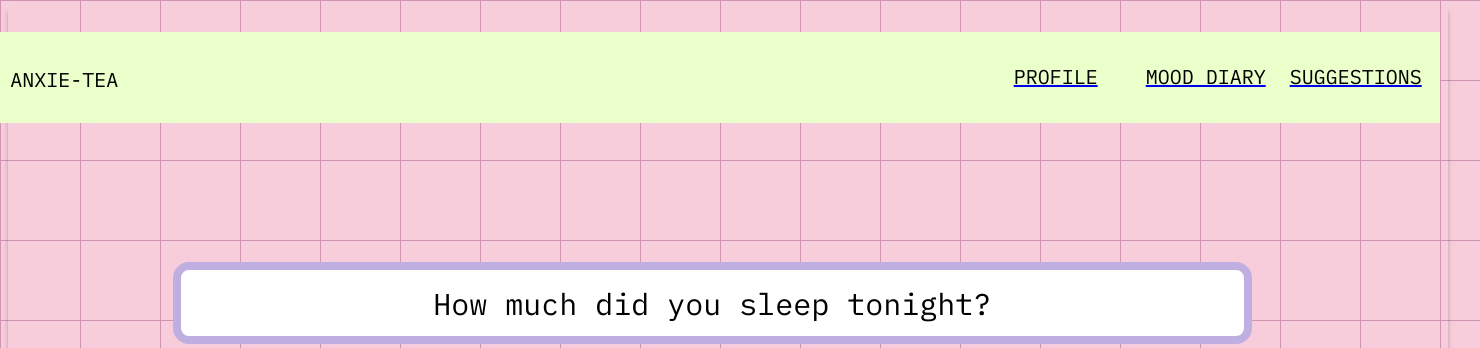
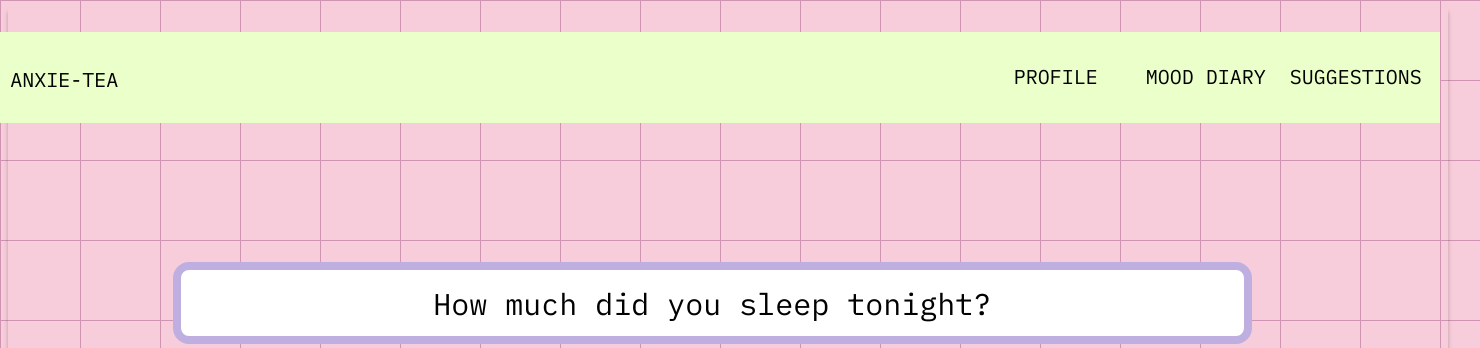
Before and after one commit to PennSpark/sp22-blue-AnxieTea, a Django app: page /sleep/ in a window 1480 px wide. Shown: the top 348 px of the page. Run offline with Django 3.2, Linux system fonts and the light colour scheme.

Commit message:
removed underline

```diff
--- a/anxietea/static/css/choices.css
+++ b/anxietea/static/css/choices.css
@@ -140,3 +140,7 @@ img {
   top: 32px;
   background: #eaffc9;
 }
+
+a {
+  text-decoration: none;
+}
--- a/anxietea/static/css/emotions.css
+++ b/anxietea/static/css/emotions.css
@@ -198,3 +198,7 @@ img {
   top: 32px;
   background: #eaffc9;
 }
+
+a {
+  text-decoration: none;
+}
--- a/anxietea/static/css/login.css
+++ b/anxietea/static/css/login.css
@@ -161,3 +161,7 @@ img {
   left: 840px;
   top: 280px;
 }
+
+a {
+  text-decoration: none;
+}
--- a/anxietea/static/css/mood-home.css
+++ b/anxietea/static/css/mood-home.css
@@ -157,3 +157,7 @@ img {
   top: 32px;
   background: #eaffc9;
 }
+
+a {
+  text-decoration: none;
+}
--- a/anxietea/static/css/mood-slider.css
+++ b/anxietea/static/css/mood-slider.css
@@ -224,3 +224,7 @@ button {
   left: 40%;
   top: 70%;
 }
+
+a {
+  text-decoration: none;
+}
--- a/anxietea/static/css/sleep.css
+++ b/anxietea/static/css/sleep.css
@@ -74,6 +74,10 @@ h1 {
   justify-content: center;
 
   color: #000000;
+}
+
+a {
+  text-decoration: none;
 }
 
 img {
--- a/anxietea/static/css/style.css
+++ b/anxietea/static/css/style.css
@@ -135,3 +135,6 @@ img {
   top: 32px;
   background: #eaffc9;
 }
+a {
+  text-decoration: none;
+}
--- a/anxietea/static/css/suggestions.css
+++ b/anxietea/static/css/suggestions.css
@@ -160,7 +160,10 @@ img {
   top: 358px;
 }
 
-
 /* . -> class
 # -> id
 no selector ->  */
+
+a {
+  text-decoration: none;
+}
```
Also changed, not shown: db.sqlite3.
